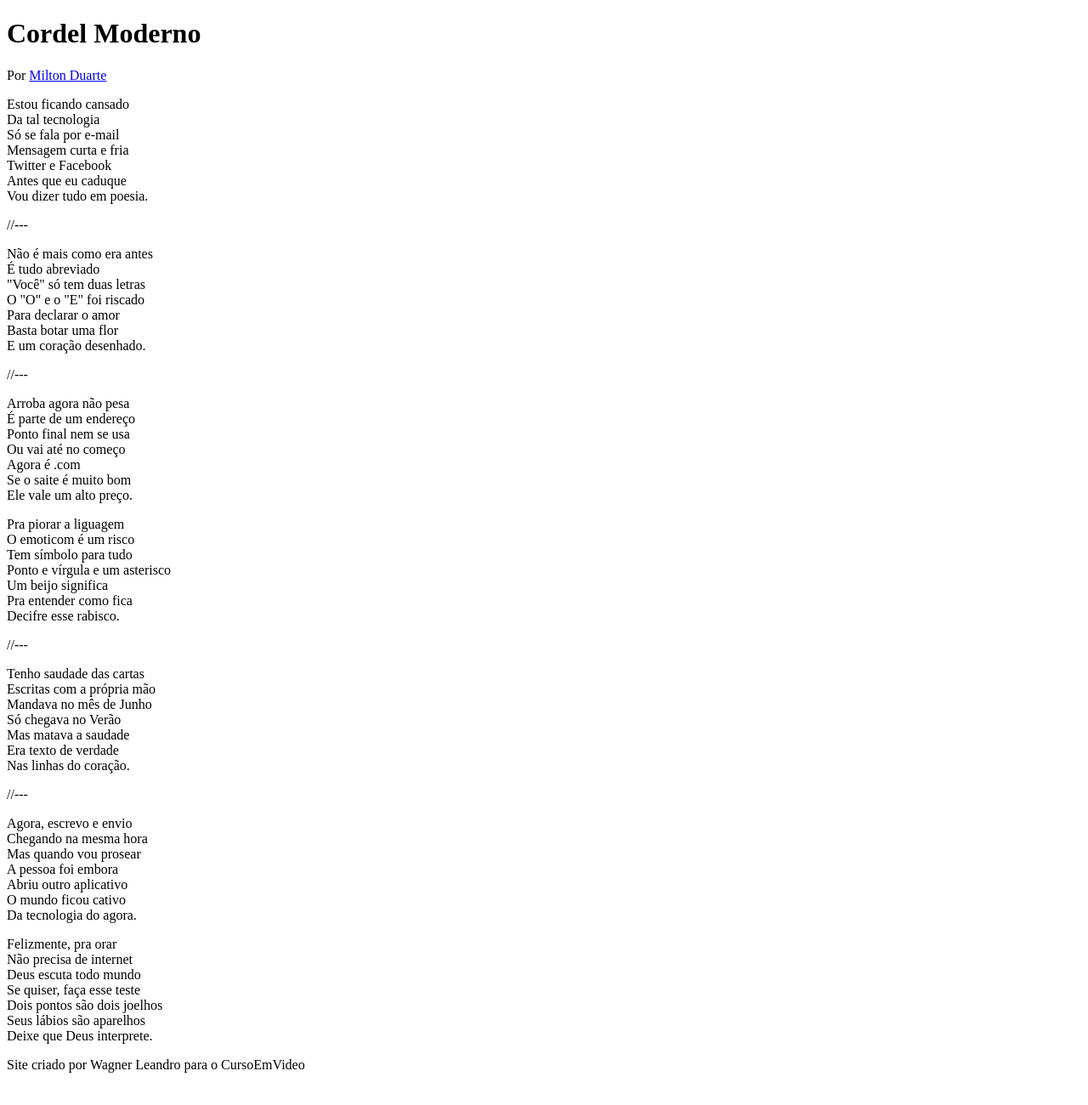
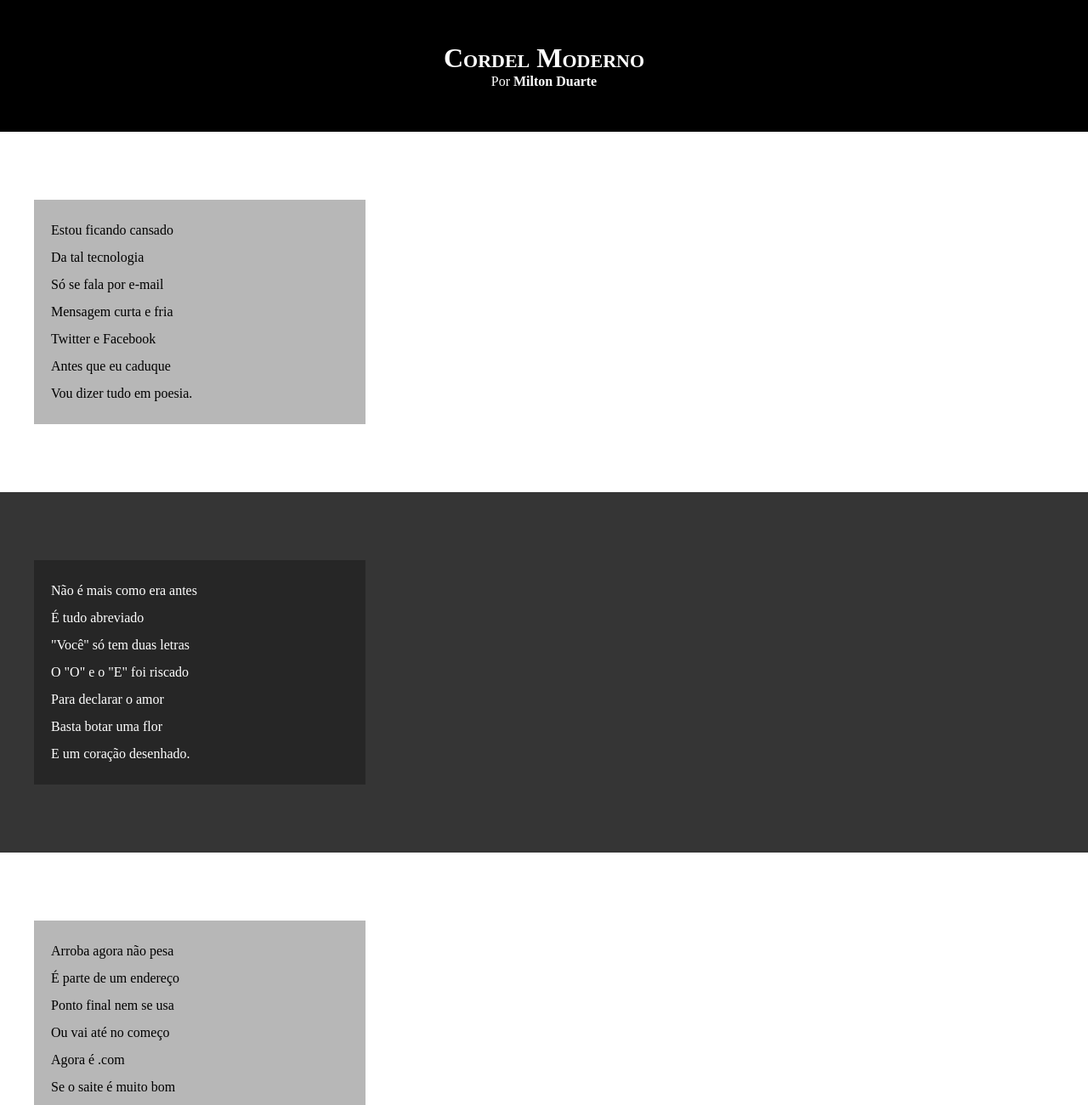
Before and after one commit to L3ndry/guanabara-htmlCssJS, a plain HTML site: page desafios/desafio12/index.html in a window 1280 px wide. Shown: the top 1300 px of the page at 85% size. Before the commit the page ends 1270 px from the top, so only its background shows below. Drawn offline with Linux system fonts and the light colour scheme.

Commit message:
style.css update

```diff
--- a/desafios/desafio12/index.html
+++ b/desafios/desafio12/index.html
@@ -15,7 +15,7 @@
 
     </header>
 
-<section>
+<section class="normal">
     <p>
         Estou ficando cansado <br>
         Da tal tecnologia <br>
@@ -27,9 +27,7 @@
     </p>
 </section>
 
-//---
-
-<section>
+<section class="imagem">
     <p>
         Não é mais como era antes <br>
         É tudo abreviado <br>
@@ -41,9 +39,7 @@
     </p>
 </section>
 
-//---
-
-<section>
+<section class="normal">
     <p>
         Arroba agora não pesa <br>
         É parte de um endereço <br>
@@ -65,9 +61,7 @@
     </p>
 </section>
 
-//---
-
-<section>
+<section class="imagem">
     <p>
         Tenho saudade das cartas <br>
         Escritas com a própria mão <br>
@@ -79,9 +73,7 @@
     </p>
 </section>
 
-//---
-
-<section>
+<section class="normal">
     <p>
         <p>
             Agora, escrevo e envio <br>
--- a/desafios/desafio12/style.css
+++ b/desafios/desafio12/style.css
@@ -1 +1,61 @@
 @charset 'UTF-8';
+
+* {
+    margin: 0;
+    padding: 0;
+}
+
+html, body {
+    background-color: darkgray;
+}
+
+header {
+    background-color: #000;
+    color: #fff;
+    padding: 50px;
+    text-align: center;
+}
+
+header > h1 {
+    font-variant: small-caps;
+}
+
+header a, footer a {
+    text-decoration: none;
+    color: #fff;
+    font-weight: bolder;
+}
+
+header a:hover, footer a:hover {
+    text-decoration: underline;
+}
+
+section {
+    padding-top: 10vh;
+    padding-bottom: 10vh;
+    line-height: 2em;
+    padding-left: 40px;
+}
+
+section > p {
+    background-color: rgba(0, 0, 0, 0.281);
+    padding: 20px;
+    width: 350px;
+}
+
+section.normal {
+    background-color: #fff;
+    color: #000;
+}
+
+section.imagem {
+    background-color: rgb(53, 53, 53);
+    color: #fff;
+}
+
+footer {
+    background-color: #000;
+    color: #fff;
+    text-align: center;
+    padding: 10px;
+}
```
